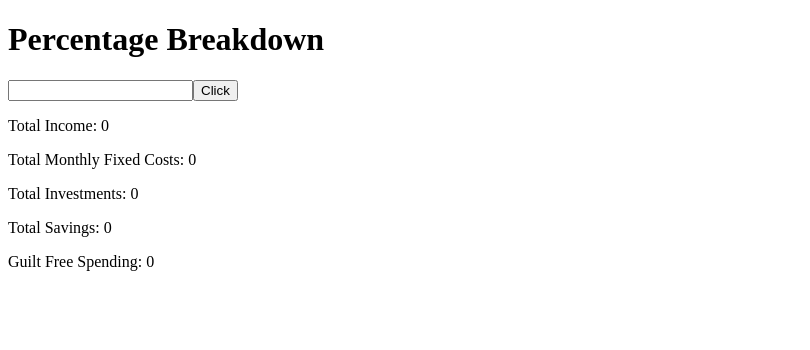
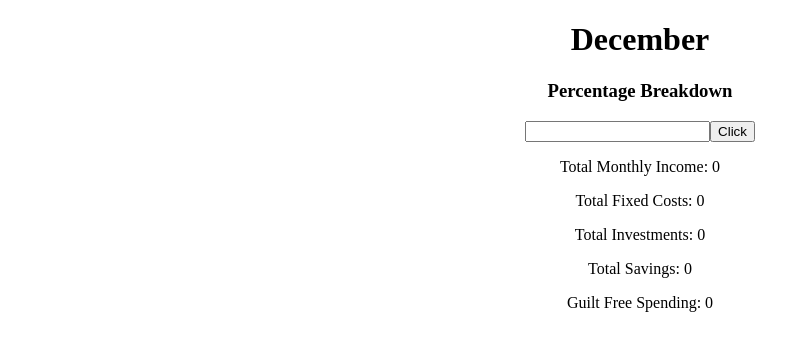
Before and after one commit to awburgard/IWT-Budget, a React (Create React App) app: page / in a window 1280 px wide. Shown: the top 350 px of the page, without its empty margins (0-810 px from the left). Built offline with nearby package versions, Linux system fonts and the light colour scheme.

Commit message:
adds current month

```diff
--- a/src/components/App/App.js
+++ b/src/components/App/App.js
@@ -1,11 +1,15 @@
 import React from 'react';
 import Calc from '../Calc/Calc';
+import './App.css';
 
 function App() {
+  var months = ["January", "February", "March", "April", "May", "June", "July", "August", "September", "October", "November", "December"];
+  const date = new Date();
+  const currentMonth = months[date.getMonth()];
   return (
-   <div>
-     <Calc />
-   </div>
+    <div className="App">
+      <Calc currentMonth={currentMonth}/>
+    </div>
   );
 }
 
--- a/src/components/Calc/Calc.js
+++ b/src/components/Calc/Calc.js
@@ -1,13 +1,18 @@
 import React, { Component } from "react";
 
 class Calc extends Component {
-  state = {
-    totalIncome: 0,
-    monthlyFixedCost: 0,
-    investmentCost: 0,
-    savingsCost: 0,
-    guiltFreeSpending: 0
-  };
+  constructor(props){
+    super(props);
+    this.state = {
+      totalIncome: 0,
+      monthlyFixedCost: 0,
+      investmentCost: 0,
+      savingsCost: 0,
+      guiltFreeSpending: 0,
+      date: this.props.currentMonth
+    };
+  }
+
 
   totalIncomeBreakdown = () => {
     const monthlyFixedCostsPer = 0.6;
@@ -31,17 +36,19 @@ class Calc extends Component {
     this.setState({
       [totalIncome]: event.target.value
     })
-    console.log(totalIncome)
   }
 
   render() {
     return (
       <div>
-        <h1>Percentage Breakdown</h1>
+        <div>
+          <h1>{this.state.date}</h1>
+        </div>
+        <h3>Percentage Breakdown</h3>
         <input onChange={this.handleIncomeChange('totalIncome')}/>
         <button onClick={this.totalIncomeBreakdown}>Click</button>
-        <p>Total Income: {this.state.totalIncome}</p>
-        <p>Total Monthly Fixed Costs: {this.state.monthlyFixedCost}</p>
+        <p>Total Monthly Income: {this.state.totalIncome}</p>
+        <p>Total Fixed Costs: {this.state.monthlyFixedCost}</p>
         <p>Total Investments: {this.state.investmentCost}</p>
         <p>Total Savings: {this.state.savingsCost}</p>
         <p>Guilt Free Spending: {this.state.guiltFreeSpending}</p>
```
